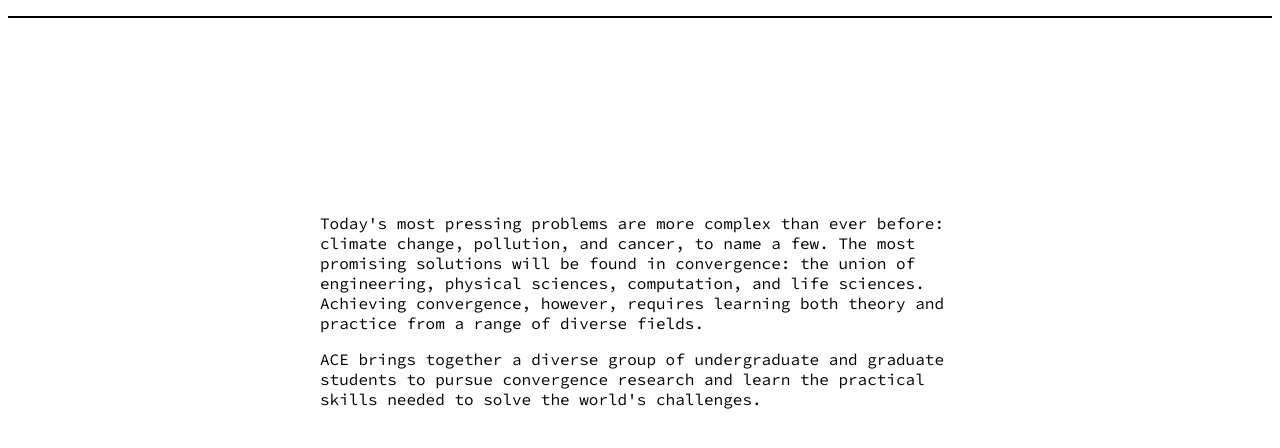
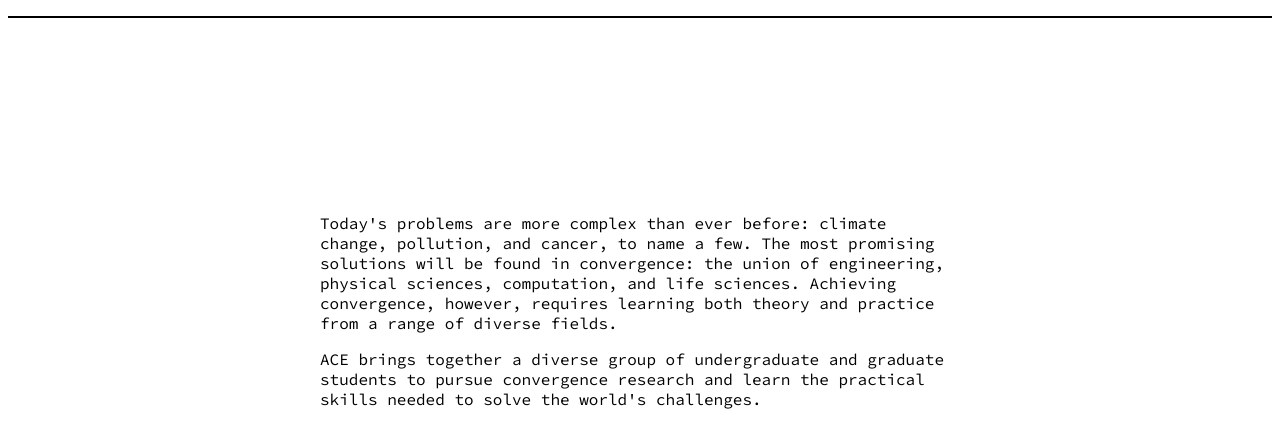
Before and after one commit to aceresearch/aceresearch.github.io, a Gatsby site in the folder ace-web/: page /about in a window 1280 px wide. Shown: the part 92-540 px from the top of the page. Built offline with nearby package versions, Linux system fonts and the light colour scheme; Gatsby itself is replaced by a stand-in of ours.

Commit message:
simplify language

```diff
--- a/ace-web/src/pages/about.js
+++ b/ace-web/src/pages/about.js
@@ -8,12 +8,12 @@
     <main className={styles.mainContainer}>
       <div className={styles.mainText}>
         <p>
-          Today's most pressing problems are more complex than ever before:
-          climate change, pollution, and cancer, to name a few. The most
-          promising solutions will be found in convergence: the union of
-          engineering, physical sciences, computation, and life sciences.
-          Achieving convergence, however, requires learning both theory and
-          practice from a range of diverse fields.
+          Today's problems are more complex than ever before: climate change,
+          pollution, and cancer, to name a few. The most promising solutions
+          will be found in convergence: the union of engineering, physical
+          sciences, computation, and life sciences. Achieving convergence,
+          however, requires learning both theory and practice from a range of
+          diverse fields.
         </p>
 
         <p>
```
